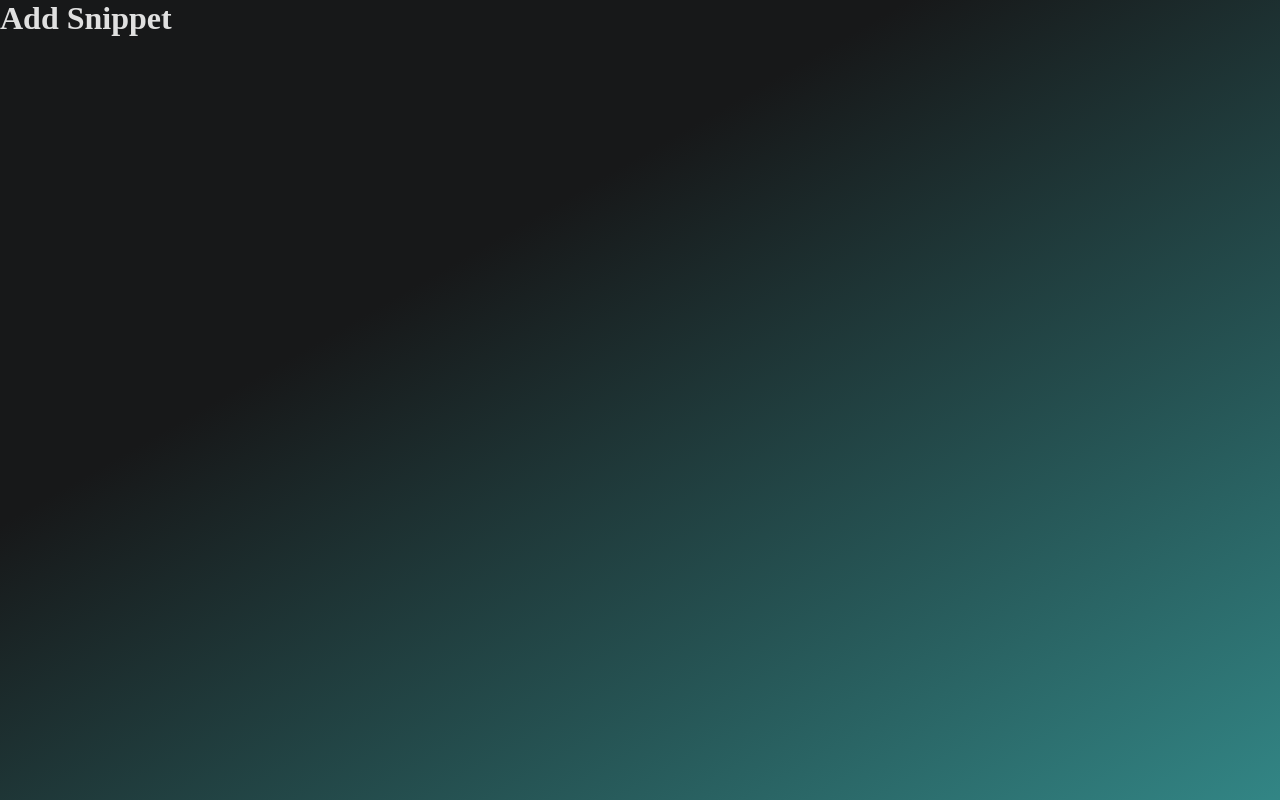
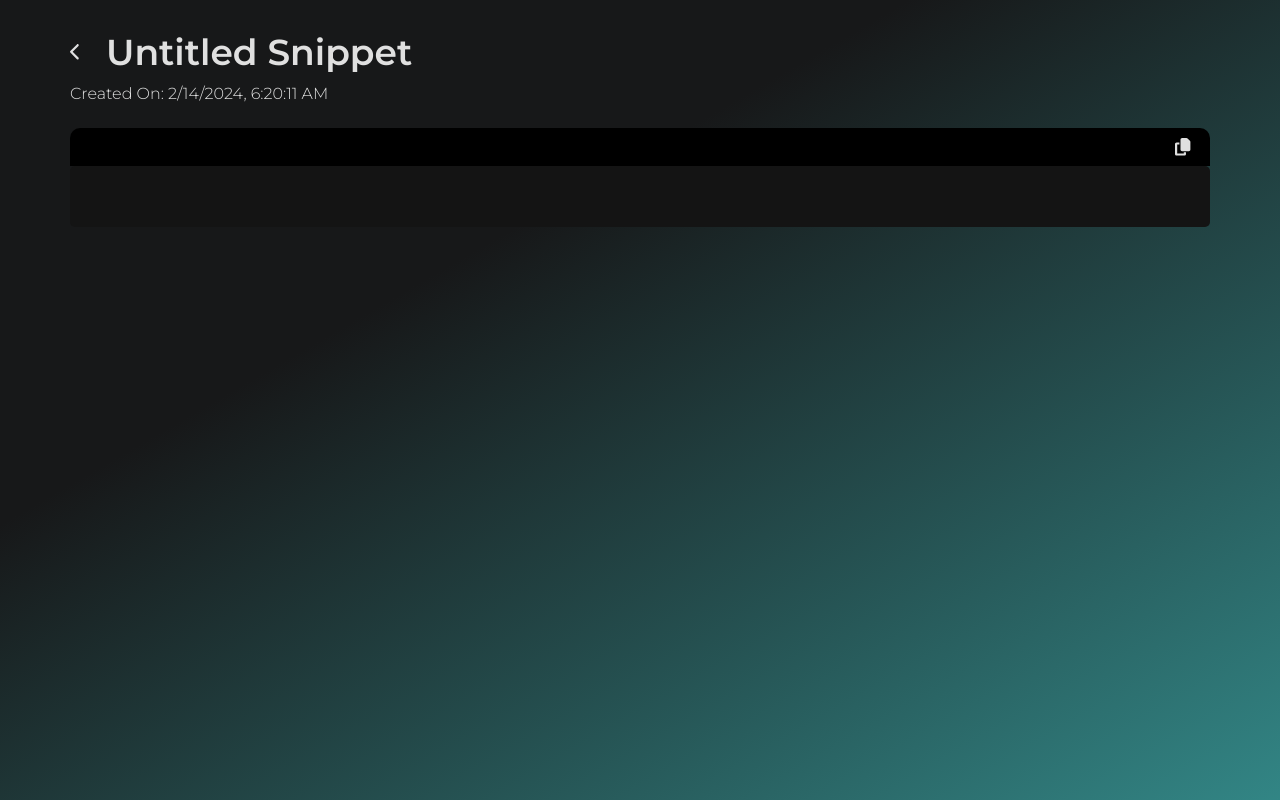
Before and after one commit to DevAdvik/snippet-share, a React (Vite) app: page /newSnippet in a window 1280 px wide. Built offline with nearby package versions, Linux system fonts and the light colour scheme; no server answers.

Commit message:
Added add new snippet UI and fixed landing page ellipse

```diff
--- a/src/LandingPage.jsx
+++ b/src/LandingPage.jsx
@@ -3,6 +3,7 @@ import snippets from "./assets/snippets.svg";
 import ellipse from "./assets/Ellipse.svg";
 import revolution from "./assets/revolutionize.svg";
 import phone from "./assets/mobile.svg";
+import featureEllipse from "./assets/feature-ellipse.svg";
 import styles from "./styles/homepage.module.css";
 import featureStyles from "./styles/features.module.css";
 import lastStyles from "./styles/landingpageLast.module.css";
@@ -92,7 +93,7 @@ function LandingPage() {
 
             <section className={featureStyles.features} id="features">
                 <div className={featureStyles.heading}>
-                    <img src="ellipse2" />
+                    <img src={featureEllipse} />
                     <p>Features</p>
                 </div>
 
--- a/src/components/AddSnippet.jsx
+++ b/src/components/AddSnippet.jsx
@@ -1,3 +1,115 @@
+import hljs from "../requiredHighlights";
+import styles from "../styles/codeEditor.module.css";
+import "highlight.js/styles/base16/material-darker.css";
+import firebaseConfig from "../firebase";
+import { Loading } from "./Wrapper";
+import { SelectLanguage, TogglePublic, SaveBtns } from "./CodeEditor";
+
+import { Alert } from "antd";
+import Editor from "react-simple-code-editor";
+import { useEffect, useState } from "react";
+import { FontAwesomeIcon } from "@fortawesome/react-fontawesome";
+import { faCheck, faChevronLeft, faCopy } from "@fortawesome/free-solid-svg-icons";
+import { useAuthState } from "react-firebase-hooks/auth";
+import { initializeApp } from "firebase/app";
+import { getAuth } from "firebase/auth";
+import { getFirestore, doc, getDoc, updateDoc } from "firebase/firestore";
+import { useNavigate } from "react-router-dom";
+
 export default function AddSnippet() {
-    return <h1>Add Snippet</h1>;
+    const navigate = useNavigate();
+    const [title, setTitle] = useState("Untitled Snippet");
+    const [userCode, setUserCode] = useState("");
+    const createdAt = new Date().toLocaleString();
+    const [isPublic, setIsPublic] = useState(true);
+    const [language, setLanguage] = useState("auto");
+    const [loading, setLoading] = useState(false);
+    const [showSuccess, setShowSuccess] = useState(false);
+    const [copyIcon, setCopyIcon] = useState(faCopy);
+
+    const app = initializeApp(firebaseConfig);
+    const auth = getAuth(app);
+    const firestore = getFirestore(app);
+    const [user] = useAuthState(auth);
+
+    function highlightWithLanguage(code) {
+        if (language === "auto") {
+            return hljs.highlightAuto(code).value;
+        } else {
+            return hljs.highlight(code, { language: language }).value;
+        }
+    }
+
+    function addNewSnippet() {}
+
+    return (
+        <>
+            {loading && <Loading />}
+            {showSuccess && <Alert message="Saved Successfully!" type="success" showIcon />}
+            <div className={styles.editorWrapper}>
+                <div className={styles.headerTop}>
+                    <FontAwesomeIcon
+                        icon={faChevronLeft}
+                        title="Go back"
+                        onClick={() => {
+                            navigate(-1);
+                        }}
+                    />
+                    <input type="text" value={title} onChange={(e) => setTitle(e.target.value)} />
+                </div>
+                <p>Created On: {createdAt}</p>
+                {user !== null && (
+                    <TogglePublic
+                        isPublic={isPublic}
+                        setIsPublic={() => {
+                            setIsPublic(!isPublic);
+                        }}
+                    />
+                )}
+                <div className={styles.configs}>
+                    {user !== null && (
+                        <SelectLanguage
+                            setLanguage={(value) => {
+                                setLanguage(value);
+                            }}
+                            lang={language}
+                        />
+                    )}
+                    <FontAwesomeIcon
+                        icon={copyIcon}
+                        className={styles.copyIcon}
+                        title="Copy snippet to clipboard"
+                        onClick={() => {
+                            navigator.clipboard.writeText(userCode);
+                            setCopyIcon(faCheck);
+                            setTimeout(() => {
+                                setCopyIcon(faCopy);
+                            }, 1500);
+                        }}
+                    />
+                </div>
+                <div className={styles.editor}>
+                    <Editor
+                        disabled={user === null}
+                        value={userCode}
+                        onValueChange={(code) => setUserCode(code)}
+                        highlight={highlightWithLanguage}
+                        padding={10}
+                        tabSize={4}
+                    />
+                </div>
+                {user && (
+                    <SaveBtns
+                        setSnippet={() => {
+                            setLoading(true);
+                            addNewSnippet();
+                        }}
+                        goBack={() => {
+                            navigate(-1);
+                        }}
+                    />
+                )}
+            </div>
+        </>
+    );
 }
--- a/src/components/Snippet.jsx
+++ b/src/components/Snippet.jsx
@@ -27,7 +27,9 @@ export default function SnippetList({ allSnippets, searchValue, setSearchValue }
                 <div className={styles.snippetBg}>
                     <div className={styles.snippetWrapper}>
                         <Header
-                            addSnippet={12}
+                            addSnippet={() => {
+                                navigate("/newSnippet");
+                            }}
                             searchValue={searchValue}
                             setSearchValue={setSearchValue}
                         />
@@ -84,12 +86,12 @@ function Header({ addSnippet, searchValue, setSearchValue }) {
         <>
             <div className={styles.topHeader}>
                 <h1 title="Sharing Brilliance, One Snippet at a time!">
-                    <img src={logo} alt="Logo " width="50px" />
+                    <img src={logo} alt="Logo " width="80px" />
                     <span>Snippet Sphere</span>
                 </h1>
                 <div className={styles.reactIcons}>
                     <Search searchValue={searchValue} setSearchValue={setSearchValue} />
-                    <FontAwesomeIcon icon={faPlus} title="Add new snippet!" />
+                    <FontAwesomeIcon icon={faPlus} title="Add new snippet!" onClick={addSnippet} />
                     <FontAwesomeIcon icon={faUser} title="Your Account" />
                 </div>
             </div>
--- a/src/styles/Snippet.module.css
+++ b/src/styles/Snippet.module.css
@@ -38,6 +38,7 @@
     align-items: center;
     margin-bottom: 25px;
     gap: 5px;
+    mix-blend-mode: lighten;
 
     & h1 {
         display: flex;
--- a/src/styles/CodeEditor.css
+++ b/src/styles/codeEditor.module.css
@@ -4,7 +4,7 @@
     right: 20px;
 }
 
-.editor-wrapper {
+.editorWrapper {
     max-width: 1200px;
     align-self: center;
     margin: auto;
--- a/src/styles/features.module.css
+++ b/src/styles/features.module.css
@@ -33,7 +33,9 @@
         & img {
             z-index: 1;
             width: 100%;
-            margin-top: -15px;
+            /* object-position: center; */
+            object-fit: cover;
+            /* margin-top: 10px; */
         }
     }
 
@@ -63,6 +65,7 @@
 
                 & p {
                     margin-top: 1rem;
+                    letter-spacing: 1px;
                     line-height: 1.5;
                     font-size: 1.2rem;
                 }
@@ -79,7 +82,7 @@
                 .card2 {
                     margin-top: 3.5rem;
                     width: 85%;
-                    height: 30%;
+                    /* height: 30%; */
                     background-color: rgba(56, 218, 216, 0.11);
                     border-radius: 10px;
                     padding: 1.5rem;
@@ -98,7 +101,7 @@
                 .card4 {
                     margin-bottom: 3.5rem;
                     width: 85%;
-                    height: 30%;
+                    /* height: 30%; */
                     background-color: rgba(56, 218, 216, 0.11);
                     border-radius: 10px;
                     padding: 1.5rem;
```
Also changed, not shown: src/components/CodeEditor.jsx (+13 -13 lines), src/assets/feature-ellipse.svg (added), src/styles/addSnippet.module.css (added).
